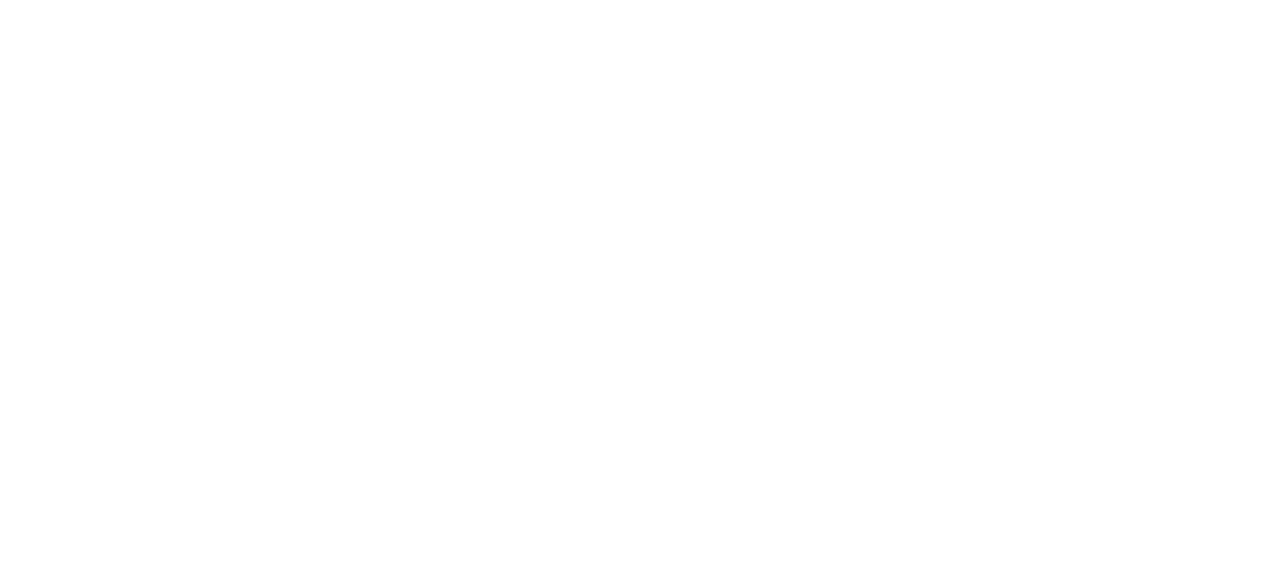
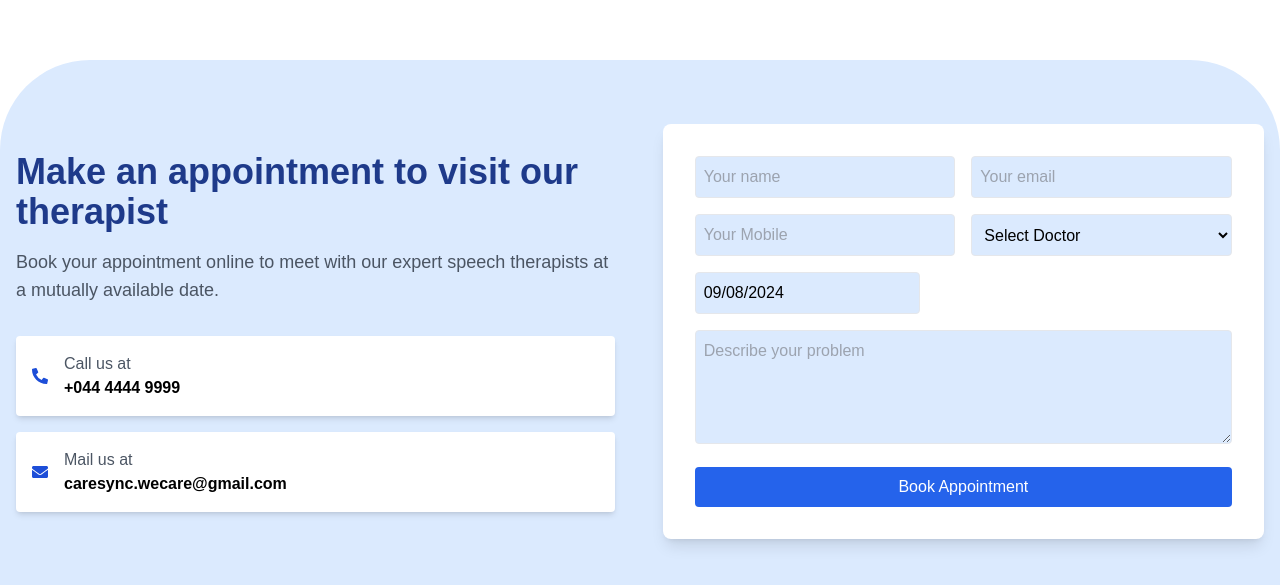
Before and after one commit to Ron111104/fluencytrack-frontend, a Next.js app: page / in a window 1280 px wide. Shown: the part 1572-2157 px from the top of the page. Before the commit the page ends 1632 px from the top, so only its background shows below. Built offline with nearby package versions, Linux system fonts and the light colour scheme.

Commit message:
Configured index page

```diff
--- a/pages/index.js
+++ b/pages/index.js
@@ -1,6 +1,8 @@
 import Nav from "@/pages/components/Nav";
 import Homepage from "@/pages/components/Homepage";
+import About from "@/pages/components/About";
 import Services from "@/pages/components/Services";
+import Appointment from "@/pages/components/Appointment";
 
 
   export default function Home() {
@@ -10,8 +12,14 @@
       <section id="home">
         <Homepage/>
       </section>
+      <section id="about">
+        <About/>
+      </section>
       <section id="services">
         <Services/>
+      </section>
+      <section id="appointment">
+        <Appointment/>
       </section>
       </>
     );
```
